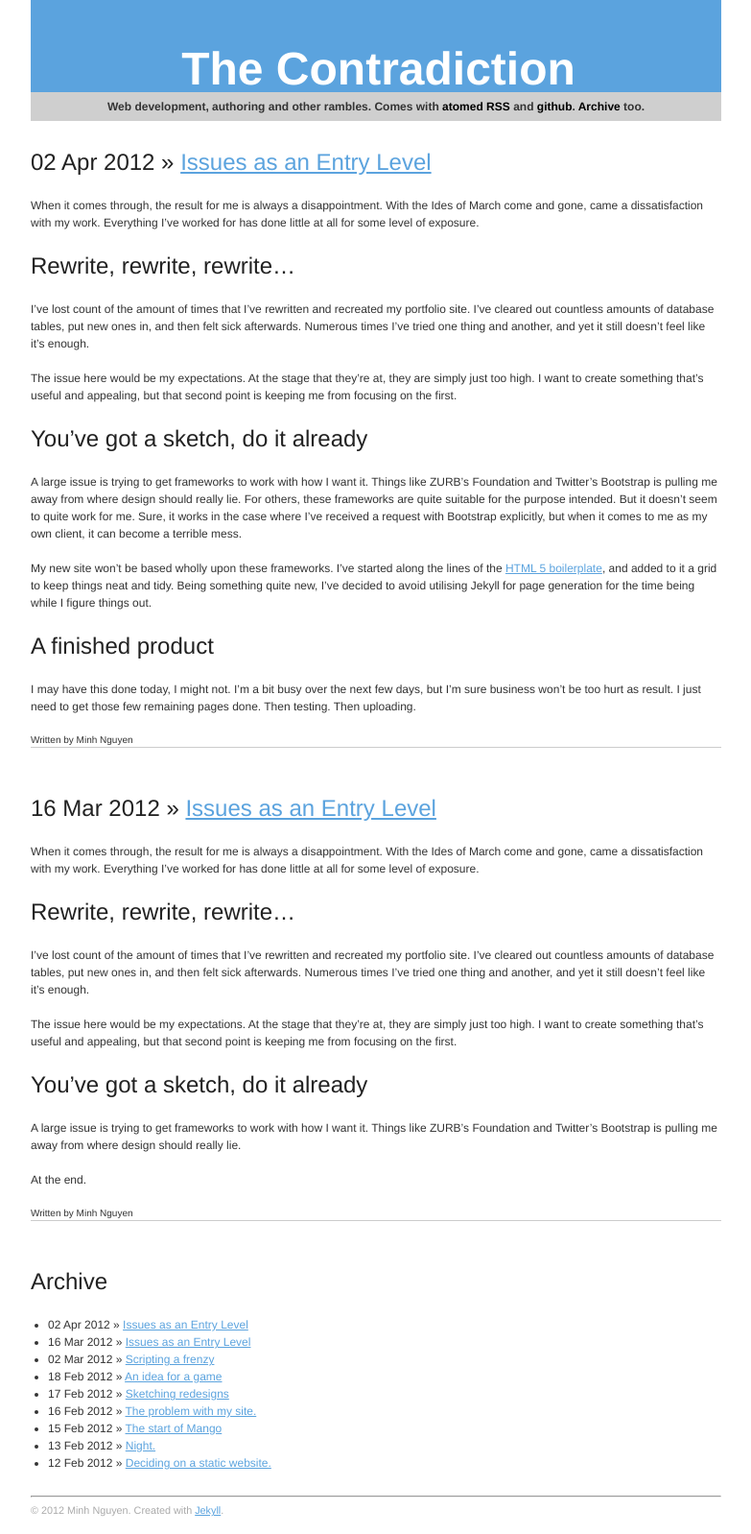
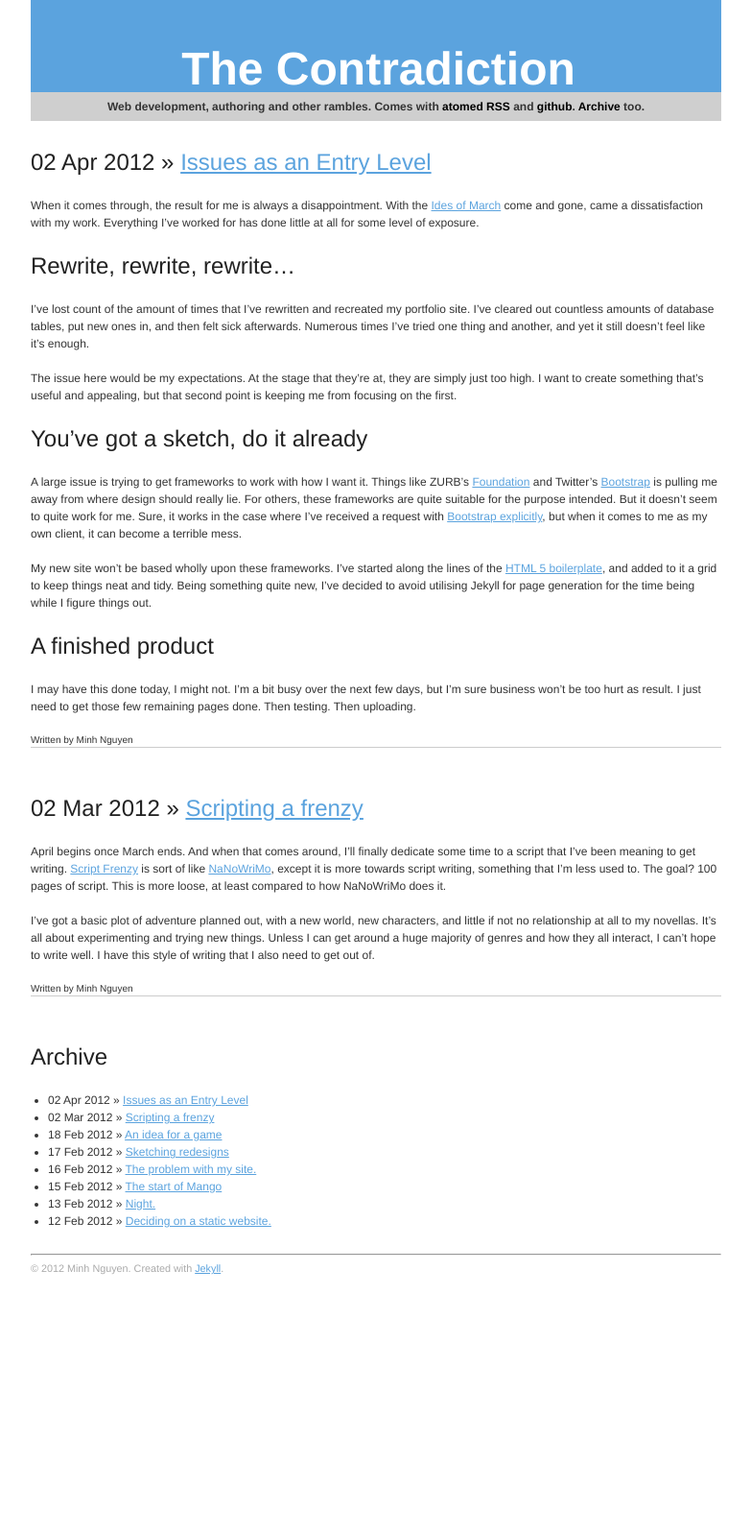
Before and after one commit to AnotherLaw/contradiction.selb.us-log, a Jekyll site: the page built from log/index.html, in a window 1280 px wide. Shown: the whole page at 96% size, without its empty margins (248-1031 px from the left). Built offline with Jekyll 4.4.1, drawn with Linux system fonts in a browser that asks for light colours; after the commit the page ends 1346 px from its top, so only the background shows below that.

Commit message:
Removed old entry, and finished off finer details of the latest post.

```diff
--- a/_posts/2012-03-16-issues-as-an-entry-level.markdown
+++ /dev/null
@@ -1,16 +0,0 @@
----
-title: Issues as an Entry Level
-author: Minh Nguyen
-layout: post
----
-When it comes through, the result for me is always a disappointment. With the Ides of March come and gone, came a dissatisfaction with my work. Everything I've worked for has done little at all for some level of exposure.
-
-## Rewrite, rewrite, rewrite...
-I've lost count of the amount of times that I've rewritten and recreated my portfolio site. I've cleared out countless amounts of database tables, put new ones in, and then felt sick afterwards. Numerous times I've tried one thing and another, and yet it still doesn't feel like it's enough.
-
-The issue here would be my expectations. At the stage that they're at, they are simply just too high. I want to create something that's useful and appealing, but that second point is keeping me from focusing on the first.
-
-## You've got a sketch, do it already
-A large issue is trying to get frameworks to work with how I want it. Things like ZURB's Foundation and Twitter's Bootstrap is pulling me away from where design should really lie.
-
-At the end.
--- a/_posts/2012-04-02-issues-as-an-entry-level.markdown
+++ b/_posts/2012-04-02-issues-as-an-entry-level.markdown
@@ -3,7 +3,7 @@ title: Issues as an Entry Level
 author: Minh Nguyen
 layout: post
 ---
-When it comes through, the result for me is always a disappointment. With the Ides of March come and gone, came a dissatisfaction with my work. Everything I've worked for has done little at all for some level of exposure.
+When it comes through, the result for me is always a disappointment. With the [Ides of March](http://en.wikipedia.org/wiki/Ides_of_March) come and gone, came a dissatisfaction with my work. Everything I've worked for has done little at all for some level of exposure.
 
 ## Rewrite, rewrite, rewrite...
 I've lost count of the amount of times that I've rewritten and recreated my portfolio site. I've cleared out countless amounts of database tables, put new ones in, and then felt sick afterwards. Numerous times I've tried one thing and another, and yet it still doesn't feel like it's enough.
@@ -11,9 +11,9 @@ I've lost count of the amount of times that I've rewritten and recreated my port
 The issue here would be my expectations. At the stage that they're at, they are simply just too high. I want to create something that's useful and appealing, but that second point is keeping me from focusing on the first.
 
 ## You've got a sketch, do it already
-A large issue is trying to get frameworks to work with how I want it. Things like ZURB's Foundation and Twitter's Bootstrap is pulling me away from where design should really lie. For others, these frameworks are quite suitable for the purpose intended. But it doesn't seem to quite work for me. Sure, it works in the case where I've received a request with Bootstrap explicitly, but when it comes to me as my own client, it can become a terrible mess.
+A large issue is trying to get frameworks to work with how I want it. Things like ZURB's [Foundation](http://foundation.zurb.com) and Twitter's [Bootstrap](http://twitter.github.com/bootstrap/) is pulling me away from where design should really lie. For others, these frameworks are quite suitable for the purpose intended. But it doesn't seem to quite work for me. Sure, it works in the case where I've received a request with [Bootstrap explicitly](http://contradiction.selb.us/rozznet/), but when it comes to me as my own client, it can become a terrible mess.
 
-My new site won't be based wholly upon these frameworks. I've started along the lines of the [HTML 5 boilerplate](http://linktourl.urs), and added to it a grid to keep things neat and tidy. Being something quite new, I've decided to avoid utilising Jekyll for page generation for the time being while I figure things out.
+My new site won't be based wholly upon these frameworks. I've started along the lines of the [HTML 5 boilerplate](http://www.html5boilerplate.com), and added to it a grid to keep things neat and tidy. Being something quite new, I've decided to avoid utilising Jekyll for page generation for the time being while I figure things out.
 
 ## A finished product
 I may have this done today, I might not. I'm a bit busy over the next few days, but I'm sure business won't be too hurt as result. I just need to get those few remaining pages done. Then testing. Then uploading.
```
